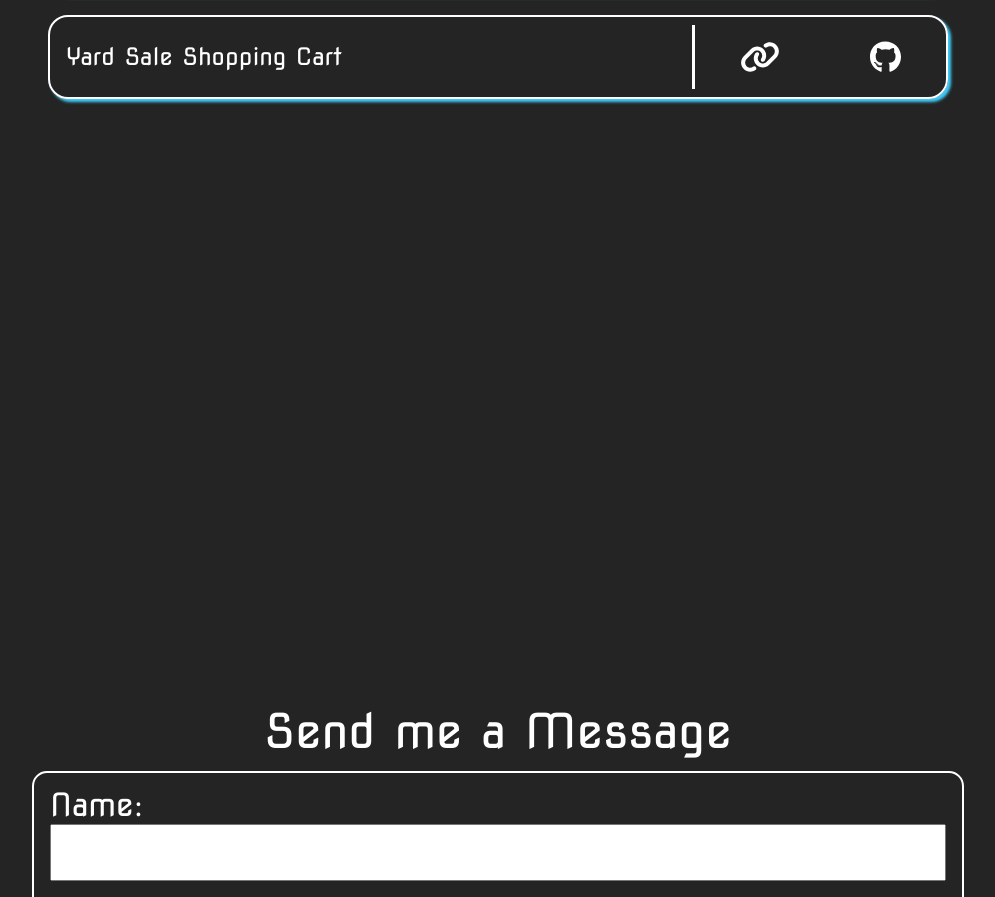
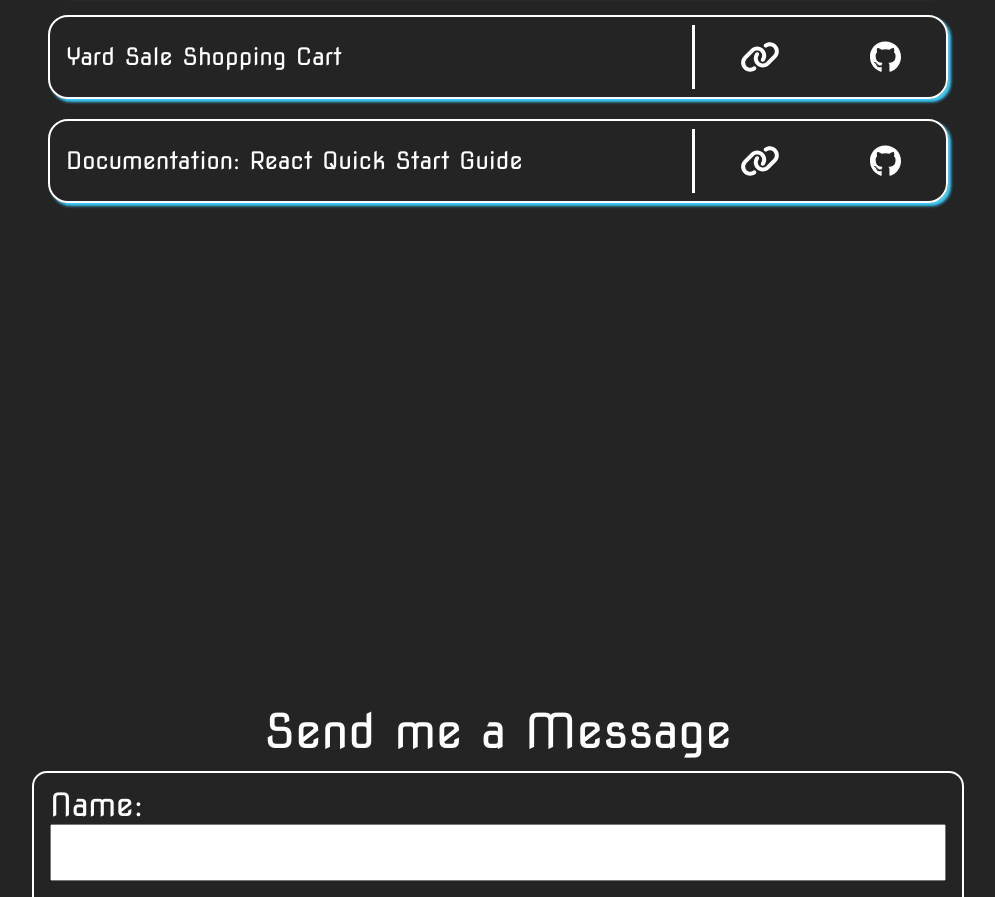
Before and after one commit to suzuhe481/portfolio-website-react, a React (Vite) app: page / in a window 1280 px wide. Shown: the part 2567-3464 px from the top of the page, without its empty margins (142-1137 px from the left). Built offline with nearby package versions, Linux system fonts and the light colour scheme.

Commit message:
Added documentation project

```diff
--- a/src/components/Sections/ProjectsSection/ProjectsSection.jsx
+++ b/src/components/Sections/ProjectsSection/ProjectsSection.jsx
@@ -25,6 +25,11 @@ const projectsData = [
     title: "Yard Sale Shopping Cart",
     demo: "https://yardsale.hectorsuazo.com",
     github: "https://github.com/suzuhe481/yard-sale-shopping-cart",
+  },
+  {
+    title: "Documentation: React Quick Start Guide",
+    demo: "https://github.com/suzuhe481/react-quick-start-guide",
+    github: "https://github.com/suzuhe481/react-quick-start-guide",
   },
 ];
 
```
